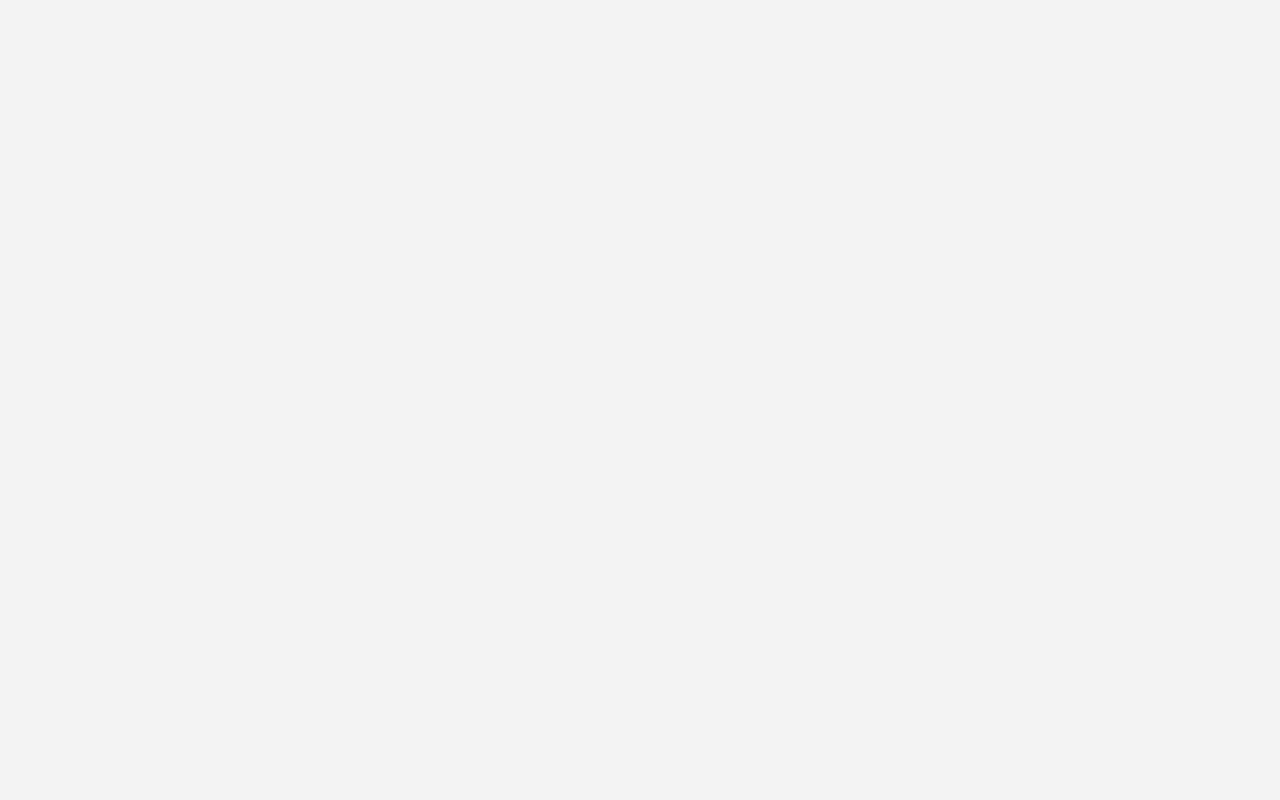
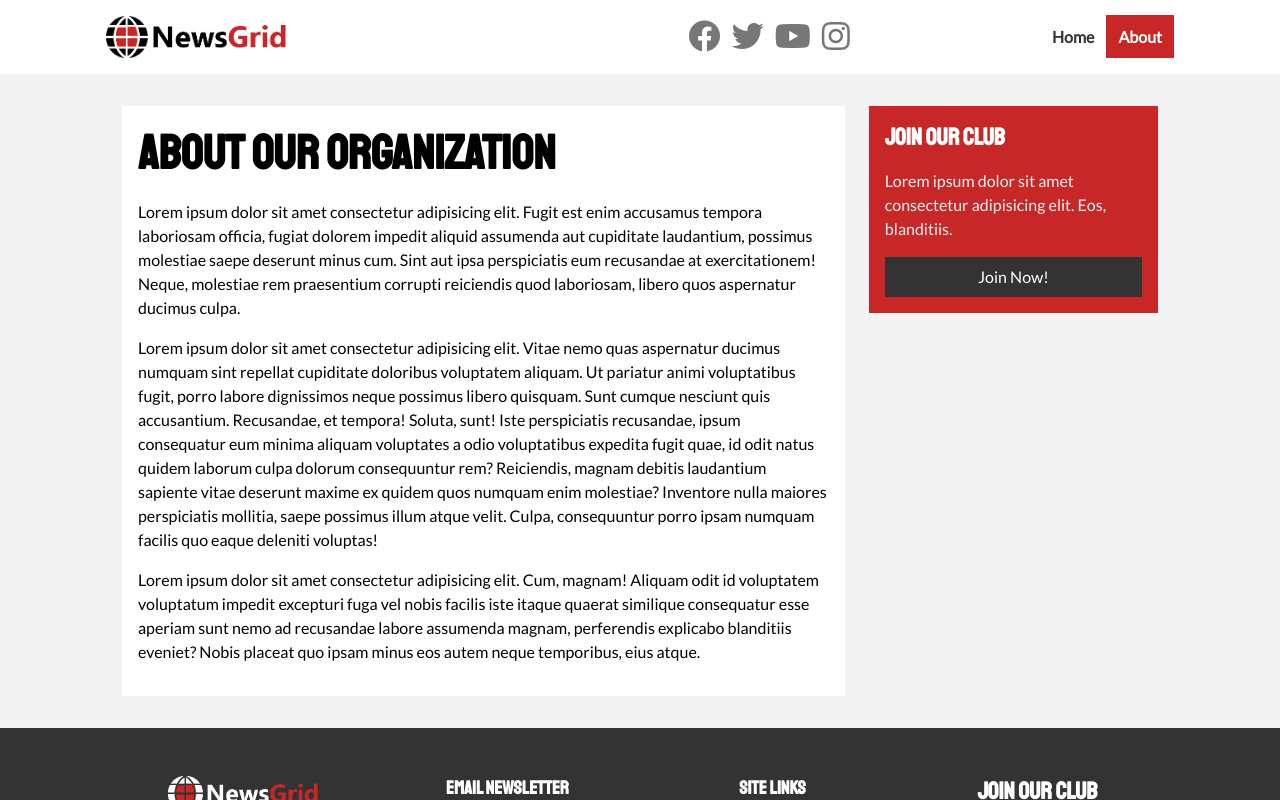
Before and after one commit to kherma/-PRACTICE_07-Grid, a plain HTML site: page about.html in a window 1280 px wide. Drawn offline with Linux system fonts and the light colour scheme.

Commit message:
Add about page

```diff
--- a/about.html
+++ b/about.html
@@ -12,6 +12,80 @@
         <title>NewsGrid | About</title>
     </head>
     <body>
+        <!-- Navigation -->
+        <nav id="main-nav">
+            <div class="container">
+                <img src="./img/logo.png" alt="NewsGrid" class="logo">
+                <div class="socials">
+                    <a href="http://facebook.com" target="_blank"><i class="fab fa-facebook fa-2x"></i></a>
+                    <a href="http://twitter.com" target="_blank"><i class="fab fa-twitter fa-2x"></i></a>
+                    <a href="http://youtube.com" target="_blank"><i class="fab fa-youtube fa-2x"></i></a>
+                    <a href="http://instagram.com" target="_blank"><i class="fab fa-instagram fa-2x"></i></a>
+                </div>
+                <ul>
+                    <li><a href="index.html">Home</a></li>
+                    <li><a href="about.html" class="current">About</a></li>
+                </ul>
+            </div>
+        </nav>
 
+        <!-- About Section -->
+        <section id="about">
+            <div class="container">
+                <div class="page-container">
+                    <article class="card">
+                        <h1 class="l-header">About Our Organization</h1>
+                        <p>Lorem ipsum dolor sit amet consectetur adipisicing elit. Fugit est enim accusamus tempora laboriosam officia, fugiat dolorem impedit aliquid assumenda aut cupiditate laudantium, possimus molestiae saepe deserunt minus cum. Sint aut ipsa perspiciatis eum recusandae at exercitationem! Neque, molestiae rem praesentium corrupti reiciendis quod laboriosam, libero quos aspernatur ducimus culpa.</p>
+                        <p>Lorem ipsum dolor sit amet consectetur adipisicing elit. Vitae nemo quas aspernatur ducimus numquam sint repellat cupiditate doloribus voluptatem aliquam. Ut pariatur animi voluptatibus fugit, porro labore dignissimos neque possimus libero quisquam. Sunt cumque nesciunt quis accusantium. Recusandae, et tempora! Soluta, sunt! Iste perspiciatis recusandae, ipsum consequatur eum minima aliquam voluptates a odio voluptatibus expedita fugit quae, id odit natus quidem laborum culpa dolorum consequuntur rem? Reiciendis, magnam debitis laudantium sapiente vitae deserunt maxime ex quidem quos numquam enim molestiae? Inventore nulla maiores perspiciatis mollitia, saepe possimus illum atque velit. Culpa, consequuntur porro ipsam numquam facilis quo eaque deleniti voluptas!</p>
+                        <p>Lorem ipsum dolor sit amet consectetur adipisicing elit. Cum, magnam! Aliquam odit id voluptatem voluptatum impedit excepturi fuga vel nobis facilis iste itaque quaerat similique consequatur esse aperiam sunt nemo ad recusandae labore assumenda magnam, perferendis explicabo blanditiis eveniet? Nobis placeat quo ipsam minus eos autem neque temporibus, eius atque.</p>
+                    </article>
+                    <aside class="card bg-primary">
+                        <h2>Join Our Club</h2>
+                        <p>Lorem ipsum dolor sit amet consectetur adipisicing elit. Eos, blanditiis.</p>
+                        <a href="#" class="btn btn-dark btn-block">Join Now!</a>
+                    </aside>
+                </div>
+            </div>
+        </section>
+
+        <!-- Footer -->
+        <footer id="main-footer" class="py-3">
+            <div class="container footer-container">
+
+                <div>
+                    <img src="./img/logo_light.png" alt="image">
+                    <p>Lorem ipsum dolor, sit amet consectetur adipisicing elit. Debitis quia rem odio soluta illo, est voluptatem consequatur dolore, illum explicabo deleniti consequuntur ad. Repellendus officia sed ex animi et at.</p>
+                </div>
+
+                <div>
+                    <h3>Email Newsletter</h3>
+                    <p>Lorem ipsum dolor sit amet consectetur adipisicing elit. Dolore, facilis!</p>
+                    <form>
+                        <input type="email" placeholder="email">
+                        <button type="submit" class="btn btn-primary">Subscribe</button>
+                    </form>
+                </div>
+
+                <div>
+                    <h3>Site Links</h3>
+                    <ul class="list">
+                        <li><a href="#">Help</a></li>
+                        <li><a href="#">Support</a></li>
+                        <li><a href="#">Privacy Policy</a></li>
+                        <li><a href="#">Contact</a></li>
+                    </ul>
+                </div>
+
+                <div>
+                    <h2>Join Our Club</h2>
+                    <p>Lorem ipsum dolor sit amet consectetur adipisicing elit. Necessitatibus, facere.</p>
+                    <a href="#" class="btn btn-secondary">Join Now!</a>
+                </div>
+
+                <div>
+                    <p>Copyright &copy; 2020, All Rights Reserved</p>
+                </div>
+            </div>
+        </footer>
     </body>
 </html>
--- a/css/style.css
+++ b/css/style.css
@@ -120,6 +120,10 @@ h1, h2, h3, h4, h5, h6 {
     color: #fff;
 }
 
+.l-header {
+    font-size: 3rem;
+}
+
 .py-1 {padding: 1rem;}
 .py-2 {padding: 2rem;}
 .py-3 {padding: 3rem;}
@@ -133,6 +137,22 @@ h1, h2, h3, h4, h5, h6 {
     transition: 0.2s ease-in;
     font-size: 1.3rem;
     color: var(--primary-color) !important;
+}
+
+/* Inner page grid container */
+.page-container {
+    display: grid;
+    grid-template-columns: 5fr 2fr;
+    margin: 2rem 0;
+    grid-gap: 1.5rem;
+}
+
+.page-container > *:first-child {
+    grid-row: 1 /span 3;
+}
+
+.page-container p {
+    margin: 1rem 0;
 }
 
 /* Navigation */
```
